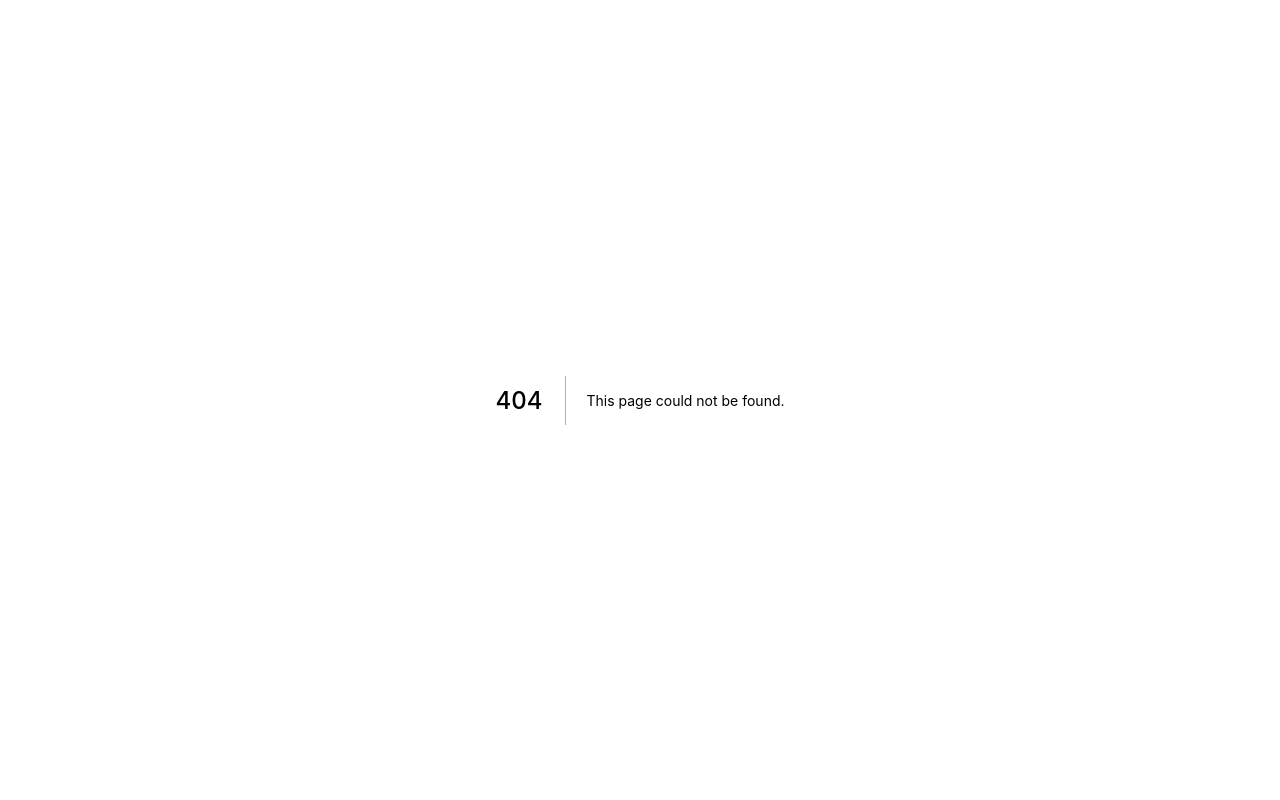
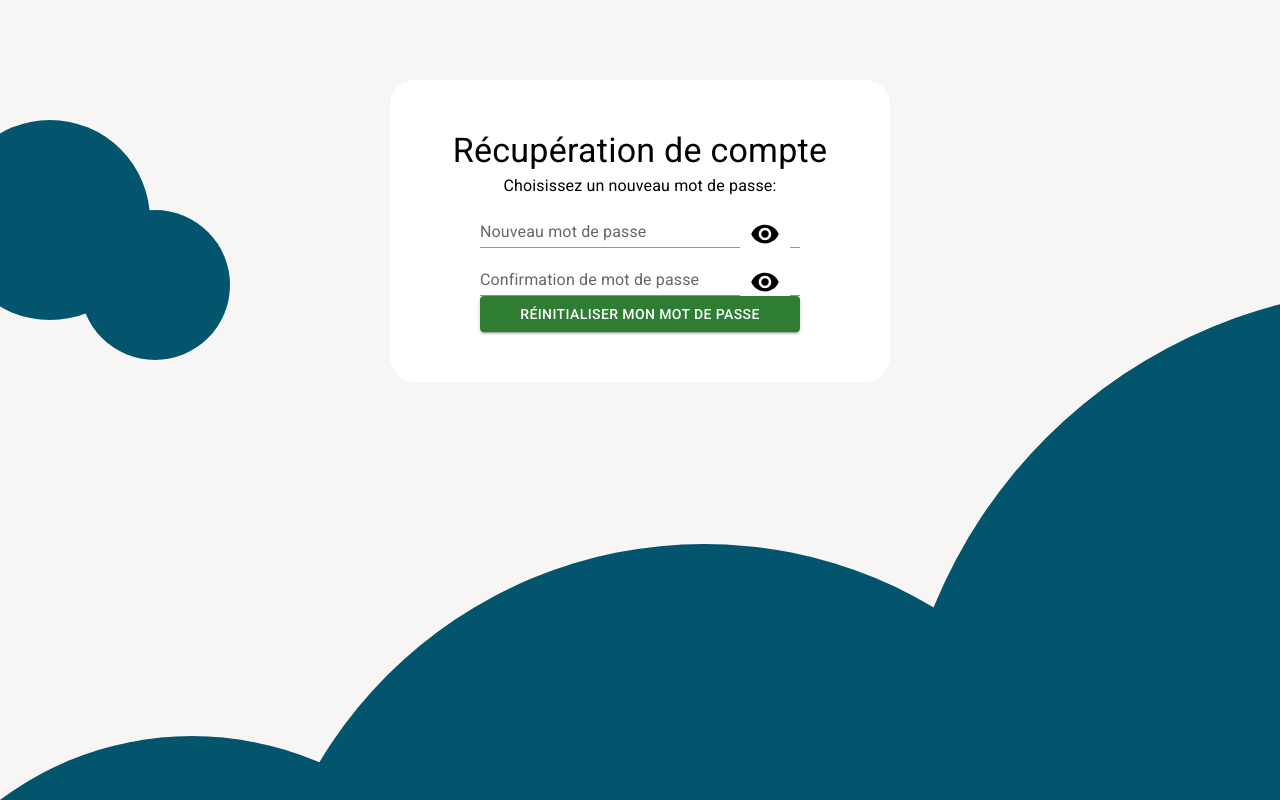
Before and after one commit to Millilight/frontend, a Next.js app: page /auth/reinitialisation in a window 1280 px wide. Before the commit this address had no page. Built offline with nearby package versions, Linux system fonts and the light colour scheme.

Commit message:
feat: Reset Password page

```diff
--- /dev/null
+++ b/src/common/components/ResetPassword/ResetPassword.tsx
@@ -0,0 +1,194 @@
+import { TextField, Button } from '@mui/material';
+import styles from '../Signup/Signup.module.css';
+
+import { useState } from 'react';
+import { Visibility, VisibilityOff } from '@mui/icons-material';
+import { useCreateUserMutation } from 'generated/graphql';
+
+export default function ResetPassword() {
+  // Input Variables: updated by user input
+  const [pwd, setPwd] = useState('');
+  const [confirmPwd, setConfirmPwd] = useState('');
+
+  // State Variables : updated on events
+  // Check if user has started to write fields, in order to display errors
+  // Only if he has already clicked on the corresponding field
+
+  const [isDoneWritingPwd, setIsDoneWritingPwd] = useState(false);
+  const [isDoneWritingConfirmPwd, setIsDoneWritingConfirmPwd] = useState(false);
+  const [showPassword, setShowPassword] = useState(false);
+  const [isWritingPwd, setIsWritingPwd] = useState(false);
+
+  // Correctness variables : check if fields are correct
+  const isPasswordValid =
+    !isDoneWritingPwd ||
+    /^(?=.*?[A-Z])(?=.*?[a-z])(?=.*?[0-9])(?=.*?[#?~!@$%^&*-]).{8,}$/.test(pwd);
+  const hasPwdCorrectLength = pwd.length >= 8;
+  const hasPwdUpperLetter = /(?=.*[A-Z])/.test(pwd);
+  const hasPwdLowerLetter = /(?=.*[a-z])/.test(pwd);
+  const hasPwdDigit = /(?=.*[0-9])/.test(pwd);
+  const hasPwdSpecialChar = /(?=.*[#?~!@$%^&*-])/.test(pwd);
+  const arePasswordsEquals = !isDoneWritingConfirmPwd || pwd == confirmPwd;
+
+  //Mutation : use the codegen hook: which return a function (createUser),
+  //           and the lifecycle of the request
+  const [createUser, { data, loading, error }] = useCreateUserMutation();
+
+  // Check if all fields are correct, and send the form to create User
+  function sendForm() {
+    //Set all forms to written, in order to display the error messages
+    setIsDoneWritingPwd(true);
+    setIsDoneWritingConfirmPwd(true);
+    if (
+      isPasswordValid &&
+      isDoneWritingPwd &&
+      arePasswordsEquals &&
+      isDoneWritingConfirmPwd
+    ) {
+      //   createUser({
+      //     variables: {
+      //       email: email,
+      //       lastname: lastname,
+      //       firstname: firstname,
+      //       password: pwd,
+      //     },
+      //   });
+    }
+  }
+
+  // Display the conditionnal JSX to show the button, depending on the
+  // corectness of the fields
+  function displayButton() {
+    if (error) {
+      return (
+        <Button
+          className={styles.inscription_button}
+          variant="outlined"
+          color="error"
+        >
+          {'Erreur de connexion, veuillez réessayer plus tard.'}
+        </Button>
+      );
+    }
+
+    if (data) {
+      // TODO : redirect user to his homepage
+      return (
+        <Button
+          className={styles.inscription_button}
+          variant="outlined"
+          color="success"
+        >
+          {'Votre nouveau mot de passe a bien été pris en compte!'}
+        </Button>
+      );
+    }
+
+    return (
+      <>
+        <Button
+          className={styles.inscription_button}
+          variant="contained"
+          color="success"
+          disabled={loading || !isPasswordValid || !arePasswordsEquals}
+          onClick={() => sendForm()}
+        >
+          {loading ? 'Envoi en cours...' : 'Réinitialiser mon mot de passe'}
+        </Button>
+      </>
+    );
+  }
+
+  return (
+    <form className={styles.form}>
+      <div className={styles.field_container}>
+        <TextField
+          type={showPassword ? 'text' : 'password'}
+          id="password"
+          label="Nouveau mot de passe"
+          variant="standard"
+          value={pwd}
+          onClick={() => setIsWritingPwd(true)}
+          onBlur={() => {
+            setIsDoneWritingPwd(true), setIsWritingPwd(false);
+          }}
+          onChange={(e) => setPwd(e.target.value)}
+          error={!isPasswordValid}
+          fullWidth
+        />
+        <div
+          className={styles.visibility_button}
+          onClick={() => setShowPassword(!showPassword)}
+        >
+          {showPassword ? (
+            <div className={styles.visibility}>
+              <VisibilityOff />
+            </div>
+          ) : (
+            <div className={styles.visibility}>
+              <Visibility />
+            </div>
+          )}
+        </div>
+      </div>
+      {isWritingPwd || !isPasswordValid ? (
+        <ul className={styles.password_checking}>
+          Votre mot de passe doit contenir :
+          <li className={hasPwdCorrectLength ? styles.valid : styles.invalid}>
+            Au moins 8 caractères
+          </li>
+          <li className={hasPwdLowerLetter ? styles.valid : styles.invalid}>
+            Une minuscule
+          </li>
+          <li className={hasPwdUpperLetter ? styles.valid : styles.invalid}>
+            Une majuscule
+          </li>
+          <li className={hasPwdDigit ? styles.valid : styles.invalid}>
+            Un chiffre
+          </li>
+          <li className={hasPwdSpecialChar ? styles.valid : styles.invalid}>
+            Un caractère spécial
+          </li>
+        </ul>
+      ) : (
+        <></>
+      )}
+
+      <div className={styles.field_container}>
+        <TextField
+          type={showPassword ? 'text' : 'password'}
+          id="confirm-password"
+          label="Confirmation de mot de passe"
+          variant="standard"
+          value={confirmPwd}
+          onChange={(e) => setConfirmPwd(e.target.value)}
+          onBlur={() => {
+            setIsDoneWritingConfirmPwd(true);
+          }}
+          error={!arePasswordsEquals}
+          fullWidth
+        />
+        <div
+          className={styles.visibility_button}
+          onClick={() => setShowPassword(!showPassword)}
+        >
+          {showPassword ? (
+            <div className={styles.visibility}>
+              <VisibilityOff />
+            </div>
+          ) : (
+            <div className={styles.visibility}>
+              <Visibility />
+            </div>
+          )}
+        </div>
+      </div>
+      {!arePasswordsEquals && (
+        <span className={styles.invalid}>
+          Les mots de passes ne sont pas équivalents
+        </span>
+      )}
+      {displayButton()}
+    </form>
+  );
+}
--- /dev/null
+++ b/src/pages/auth/reinitialisation.tsx
@@ -0,0 +1,33 @@
+// import { PageCountriesComp } from 'generated/page';
+import { withApollo } from '@/utils/withApollo';
+import React from 'react';
+// import { Visibility, VisibilityOff } from '@mui/icons-material';
+import ResetPassword from '@/components/ResetPassword/ResetPassword';
+import { Typography } from '@mui/material';
+
+const Verification = () => {
+  return (
+    <div>
+      <div className="visual-decoration-container">
+        <div className="visual-deco-1"></div>
+        <div className="visual-deco-2"></div>
+        <div className="visual-deco-3"></div>
+        <div className="visual-deco-4"></div>
+        <div className="visual-deco-5"></div>
+      </div>
+      <div className="container-column-center">
+        <div className="inscription-white-container">
+          <Typography variant="h4" style={{ textAlign: 'center' }}>
+            Récupération de compte
+          </Typography>
+          <Typography variant="subtitle1" textAlign={'center'}>
+            Choisissez un nouveau mot de passe:
+          </Typography>
+          <ResetPassword />
+        </div>
+      </div>
+    </div>
+  );
+};
+
+export default withApollo(Verification);
```
